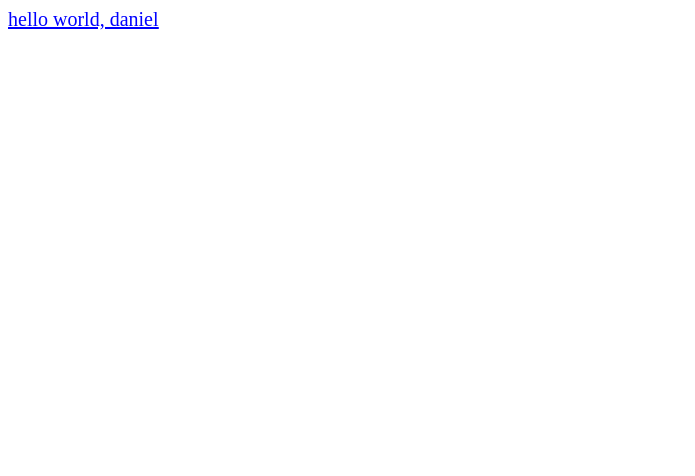
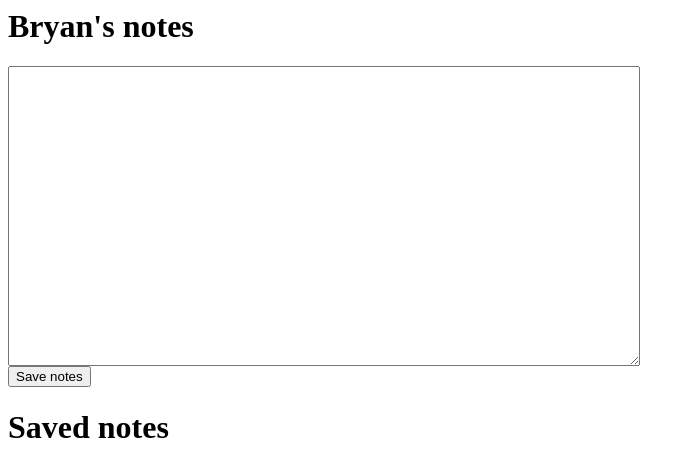
Before and after one commit to jerdoa/student_code, a plain HTML site: page bryan/index.html in a window 1280 px wide. Shown: the whole page, without its empty margins (0-695 px from the left). Drawn offline with Linux system fonts and the light colour scheme.

Commit message:
my third commit (#23)
Co-authored-by: Erudite Student <eruditestudent@Erudites-MacBook-Pro-3.local>

```diff
--- a/bryan/index.html
+++ b/bryan/index.html
@@ -1,14 +1,30 @@
 <html>
     <head>
         <style>
-            .bryan {
-            color: blue;
-            font-size: 20px;
-            text-decoration: underline;
+            #notes {
+                width: 50%;
+                height:300px;
             }
         </style>
     </head>
     <body>
-        <div class="bryan"><u>hello world, daniel</div>
+        <h1>Bryan's notes</h1>
+        <div>
+            <textarea id='notes'></textarea>
+        </div>
+        <button id='save'>Save notes</button>
+        <h1>Saved notes</h1>
+        <div id='saved-notes'></div>
     </body>
+    <script>
+        document.getElementById('save').addEventListener('click', (input) => {
+            const textArea = document.getElementById('notes');
+            const div = document.createElement('div');
+            const note = textArea.value;
+            div.innerHTML = note;
+            // clears the old value
+            textArea.value = '';
+            document.getElementById('saved-notes').appendChild(div)
+        })
+    </script>
 </html>
```
